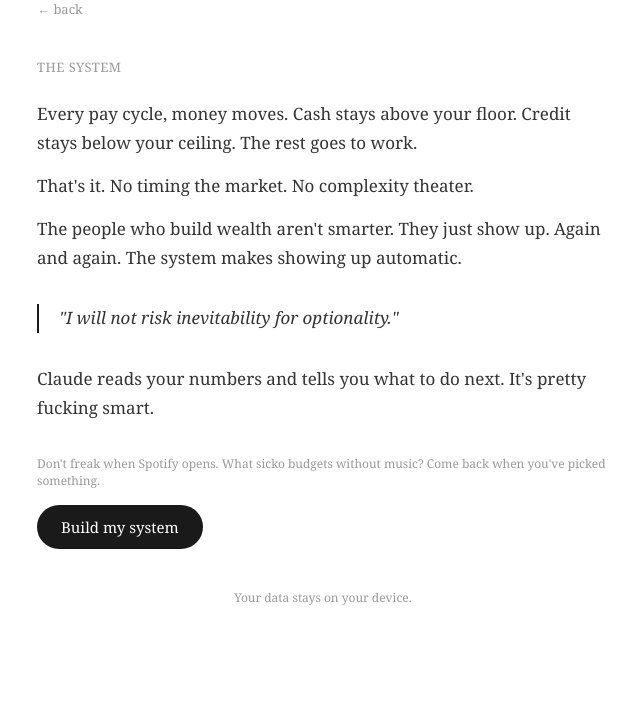
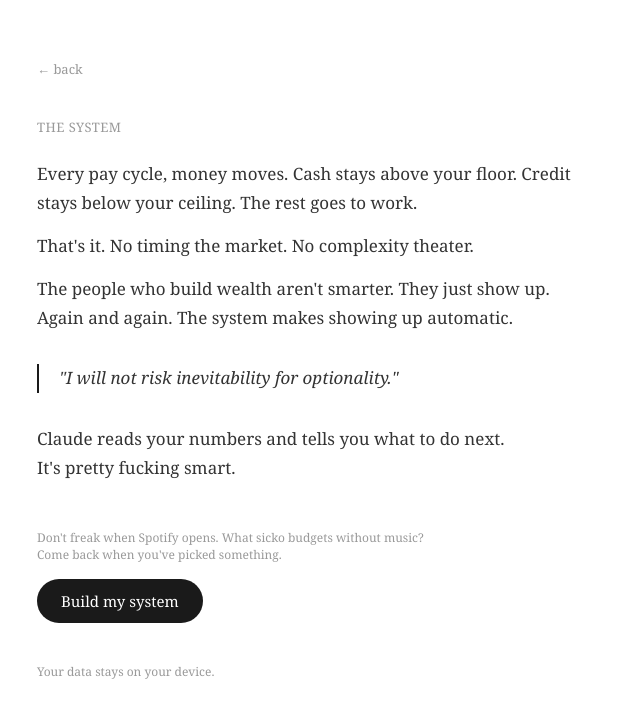
Before and after one commit to mattcalvetti/oneshot-v2, a React (Vite) app: page / in a window 1280 px wide. Both pictures are taken after a click on the button "Begin". Shown: the top 718 px of the page, without its empty margins (317-957 px from the left). Built offline with nearby package versions, Linux system fonts and the light colour scheme.

Commit message:
fix philosophy page alignment and orphans

```diff
--- a/src/App.jsx
+++ b/src/App.jsx
@@ -152,7 +152,7 @@ ONLY valid JSON: {"headline":"...","insights":[...],"oneMove":"..."}` }]
   // Philosophy
   if (view === 'philosophy') return (
     <div style={s.page}>
-      <div style={s.wrap}>
+      <div style={{ ...s.wrap, paddingTop: 0, minHeight: '100vh', display: 'flex', flexDirection: 'column', justifyContent: 'center', alignItems: 'flex-start' }}>
         <p style={s.link} onClick={() => setView('landing')}>← back</p>
 
         <div style={{ marginTop: 40 }}>
@@ -167,7 +167,7 @@ ONLY valid JSON: {"headline":"...","insights":[...],"oneMove":"..."}` }]
           </p>
 
           <p style={s.p}>
-            The people who build wealth aren't smarter. They just show up. Again and again. The system makes showing up automatic.
+            The people who build wealth aren't smarter. They just show up.<br/>Again and again. The system makes showing up automatic.
           </p>
 
           <div style={{ borderLeft: '2px solid #1a1a1a', paddingLeft: 20, margin: '32px 0' }}>
@@ -177,12 +177,12 @@ ONLY valid JSON: {"headline":"...","insights":[...],"oneMove":"..."}` }]
           </div>
 
           <p style={s.p}>
-            Claude reads your numbers and tells you what to do next. It's pretty fucking smart.
+            Claude reads your numbers and tells you what to do next.<br/>It's pretty fucking smart.
           </p>
         </div>
 
         <p style={{ ...s.small, marginTop: 32, marginBottom: 16 }}>
-          Don't freak when Spotify opens. What sicko budgets without music? Come back when you've picked something.
+          Don't freak when Spotify opens. What sicko budgets without music?<br/>Come back when you've picked something.
         </p>
 
         <button
```
